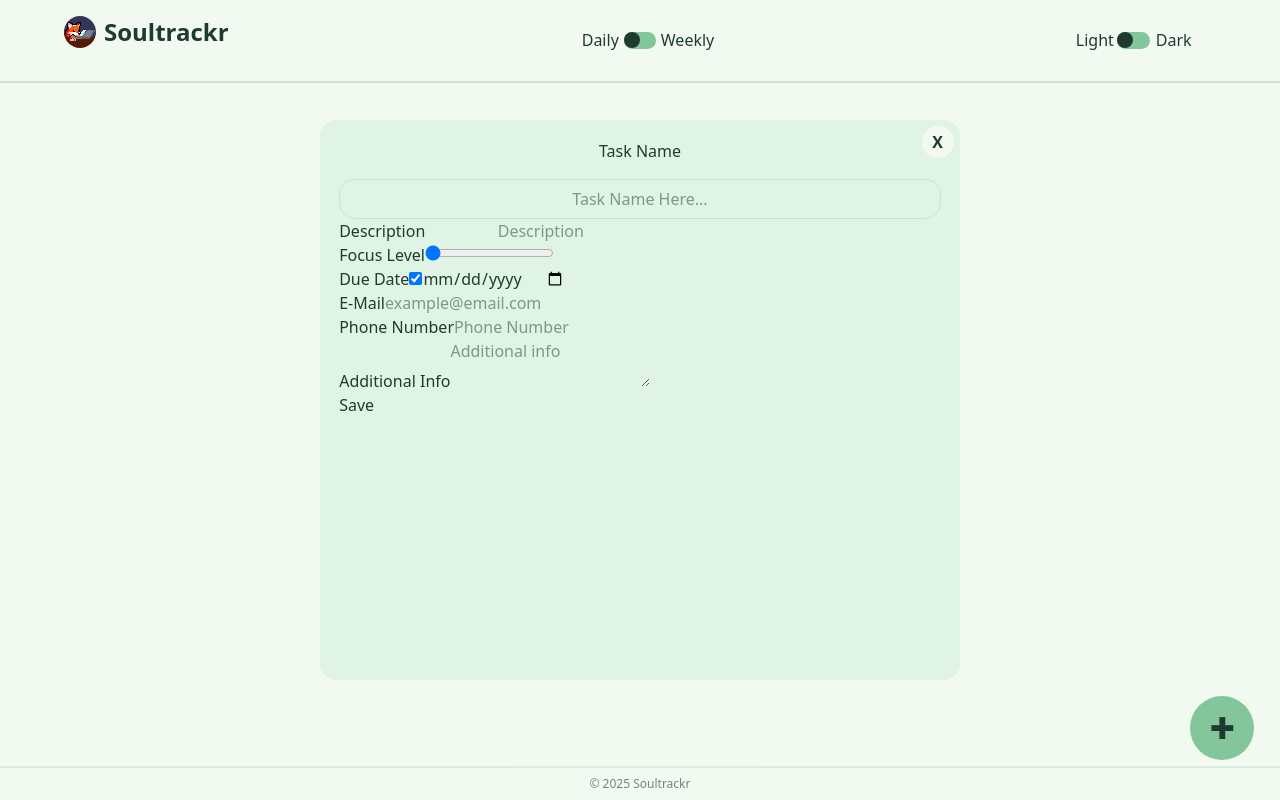
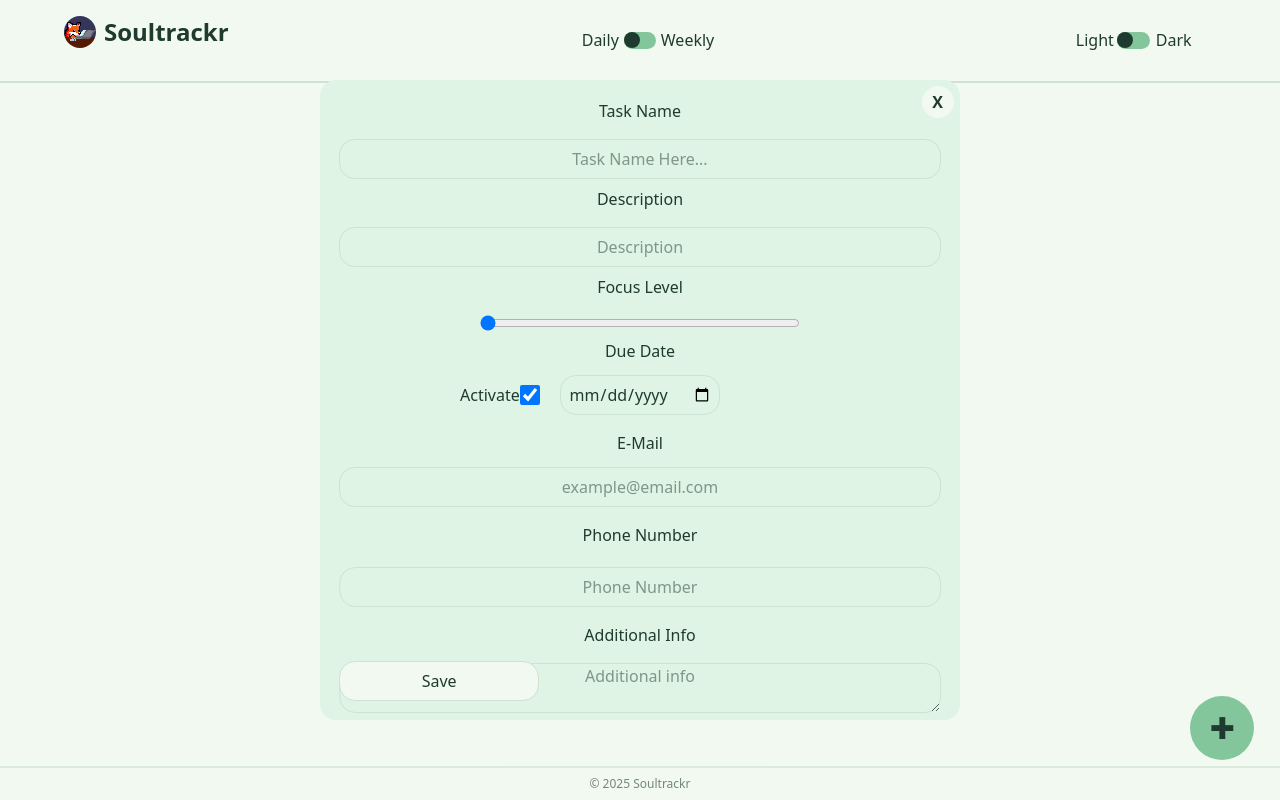
Before and after one commit to KitsuneTheDev/soultrackr, a React (Vite) app: page / in a window 1280 px wide. Both pictures are taken after a click on the button "Add Task". Built offline with nearby package versions, Linux system fonts and the light colour scheme.

Commit message:
update: Modal.jsx css adjusted, feat: TaskContext created
-Task context created
-Add task modal layout fixed
-main.jsx updated as being able to use task context

```diff
--- a/src/components/Modal.jsx
+++ b/src/components/Modal.jsx
@@ -12,15 +12,15 @@ export default function Modal() {
 
     if(isOpen) {
         return(
-            <div className='fixed z-50 rounded-2xl w-[50%] h-[70%] bg-day-surface dark:bg-night-surface top-1/2 left-1/2 -translate-y-1/2 -translate-x-1/2 '>
+            <div className='fixed z-50 rounded-2xl w-[50%] h-[80%] bg-day-surface dark:bg-night-surface top-1/2 left-1/2 -translate-y-1/2 -translate-x-1/2 '>
                 <div className='close-button-container w-fit h-fit fixed right-[1%] top-[1%] z-60'>
                     <button className='font-bold w-[32px] h-[32px] rounded-full hover:cursor-pointer bg-day-bg dark:bg-night-bg ' onClick={closeModal} >X</button>
                 </div>
-                <div className='modal-main-container fixed w-full h-full z-0'>
+                <div className='modal-main-container fixed w-full h-full z-0 text-day-text dark:text-night-text'>
                     <div className='modal-main-content-container w-full h-full flex items-center justify-center'>
                         <form action="#" onSubmit={handleTaskSubmit}
                         className={`w-full h-full fixed p-[3%]`}>
-                            <div className='user-input-area w-full'>
+                            <div className='user-input-area w-full '>
                                 <div className='user-input-task w-full'>
                                     <label
                                     htmlFor="taskName"
@@ -31,20 +31,22 @@ export default function Modal() {
                                     name="taskName"
                                     id="taskName"
                                     placeholder='Task Name Here...'
-                                    className={`text-center w-full flex justify-center items-center border-1 border-day-border dark:border-dark-border rounded-2xl h-10`} />
+                                    className={`text-center w-full flex justify-center items-center border-1 border-day-border dark:border-night-border rounded-2xl h-10`} />
                                 </div>
-                                <div className='user-input-description'>
-                                    <label htmlFor="description">Description</label>
+                                <div className='user-input-description w-full'>
+                                    <label htmlFor="description"
+                                    className='text-center flex justify-center items-center mb-4 mt-2'>Description</label>
                                     <input
                                     required
                                     type="text"
                                     name='description'
                                     id='description'
                                     placeholder='Description'
-                                    className={`text-center`} />
+                                    className={`text-center w-full h-10 rounded-2xl flex justify-center items-center border-1 border-day-border dark:border-night-border`} />
                                 </div>
-                                <div className='user-input-focus'>
-                                    <label htmlFor="focusLevel">Focus Level</label>
+                                <div className='user-input-focus w-full'>
+                                    <label htmlFor="focusLevel"
+                                    className='text-center flex justify-center items-center mb-4 mt-2'>Focus Level</label>
                                     <input
                                     type='range'
                                     name='focusLevel'
@@ -52,50 +54,62 @@ export default function Modal() {
                                     min={"1"}
                                     max={"5"}
                                     step={"1"}
-                                    defaultValue={"1"} />
+                                    defaultValue={"1"}
+                                    className='w-[50%] fixed left-1/2 -translate-x-1/2 ' />
                                 </div>
-                                <div className='user-input-due'>
-                                    <label htmlFor="dueDate">Due Date</label>
-                                    <label htmlFor="isDate"></label>
+                                <div className='user-input-due w-full'>
+                                    <label htmlFor="dueDate"
+                                    className='text-center fixed left-1/2 -translate-x-1/2 translate-y-6'>Due Date</label>
+                                    <label htmlFor="isDate"
+                                    className='text-center fixed left-1/2 -translate-x-45 translate-y-17'>Activate</label>
                                     <input
                                     type="checkbox"
                                     id='isDate'
-                                    checked />
+                                    checked
+                                    className='fixed left-1/2 -translate-x-30 h-5 aspect-square translate-y-17.5 rounded-full ' />
                                     <input
                                     type="date"
                                     name="dueDate"
                                     id='dueDate'
                                     min={"01.01.2025"}
                                     max={'01.01.2030'}
+                                    className='fixed left-1/2 -translate-x-1/2 translate-y-15 border-1 border-day-border dark:border-night-border w-40 h-10 rounded-2xl flex justify-center items-center'
                                     /*add Default value*/ />
                                 </div>
-                                <div className='user-input-mail'>
-                                    <label htmlFor="mail">E-Mail</label>
+                                <div className='user-input-mail w-full'>
+                                    <label htmlFor="mail"
+                                    className='fixed left-1/2 -translate-x-1/2 translate-y-29'>E-Mail</label>
                                     <input
                                     type="email"
                                     name="mail"
                                     id="mail"
-                                    placeholder='example@email.com' />
+                                    placeholder='example@email.com'
+                                    className='flex items-center justify-center translate-y-38 w-full h-10 rounded-2xl border-1 border-day-border dark:border-night-border text-center' />
                                 </div>
-                                <div className='user-input-phone'>
-                                    <label htmlFor="phone">Phone Number</label>
+                                <div className='user-input-phone w-full'>
+                                    <label htmlFor="phone"
+                                    className='flex justify-center items-center text-center translate-y-42'>Phone Number</label>
                                     <input
                                     type="tel"
                                     name='phone'
                                     id='phone'
-                                    placeholder='Phone Number' />
+                                    placeholder='Phone Number'
+                                    className='fixed left-1/2 -translate-x-1/2 w-[94%] h-10 text-center translate-y-47 border-1 border-day-border dark:border-night-border rounded-2xl' />
                                 </div>
                                 <div className='user-input-misc'>
-                                    <label htmlFor="misc">Additional Info</label>
+                                    <label htmlFor="misc"
+                                    className='flex items-center justify-center translate-y-61'>Additional Info</label>
                                     <textarea
                                     type="text"
                                     name='misc'
                                     id='misc'
-                                    placeholder='Additional info' ></textarea>
+                                    placeholder='Additional info'
+                                    className='fixed text-center left-1/2 -translate-x-1/2 translate-y-65 w-[94%] border-1 border-day-border dark:border-night-border rounded-2xl' ></textarea>
                                 </div>
                             </div>
                             <div className='form-submit-area'>
-                                <label htmlFor="taskSubmit">Save</label>
+                                <label htmlFor="taskSubmit"
+                                className='fixed left-[3%] bottom-[3%] text-center bg-day-bg dark:bg-night-bg border-1 border-day-border dark:border-night-border w-50 h-10 rounded-2xl flex items-center justify-center'>Save</label>
                                 <input
                                 type="submit"
                                 id='taskSubmit'
--- /dev/null
+++ b/src/context/TaskContext.jsx
@@ -0,0 +1,25 @@
+import { createContext, useContext, useState, useEffect } from "react";
+
+const TaskContext = createContext();
+
+export function TaskProvider({ children }) {
+
+    const [tasks, setTasks] = useState(() => localStorage.getItem('tasks') ?? null);
+
+    const values = {
+        tasks: tasks,
+        setTasks: setTasks,
+    }
+
+    useEffect(() => {
+        localStorage.setItem('tasks', tasks);
+    }, [tasks])
+
+    return(
+        <TaskContext.Provider value={values}>
+            { children }
+        </TaskContext.Provider>
+    );
+}
+
+const useTask = () => useContext(TaskContext);
--- a/src/main.jsx
+++ b/src/main.jsx
@@ -3,11 +3,14 @@ import { createRoot } from 'react-dom/client'
 import './index.css'
 import App from './App.jsx'
 import { ModalProvider } from './context/ModalContext.jsx'
+import { TaskProvider } from './context/TaskContext.jsx'
 
 createRoot(document.getElementById('root')).render(
   <StrictMode>
     <ModalProvider>
-      <App />
+      <TaskProvider>
+        <App />
+      </TaskProvider>
     </ModalProvider>
   </StrictMode>,
 )
```
